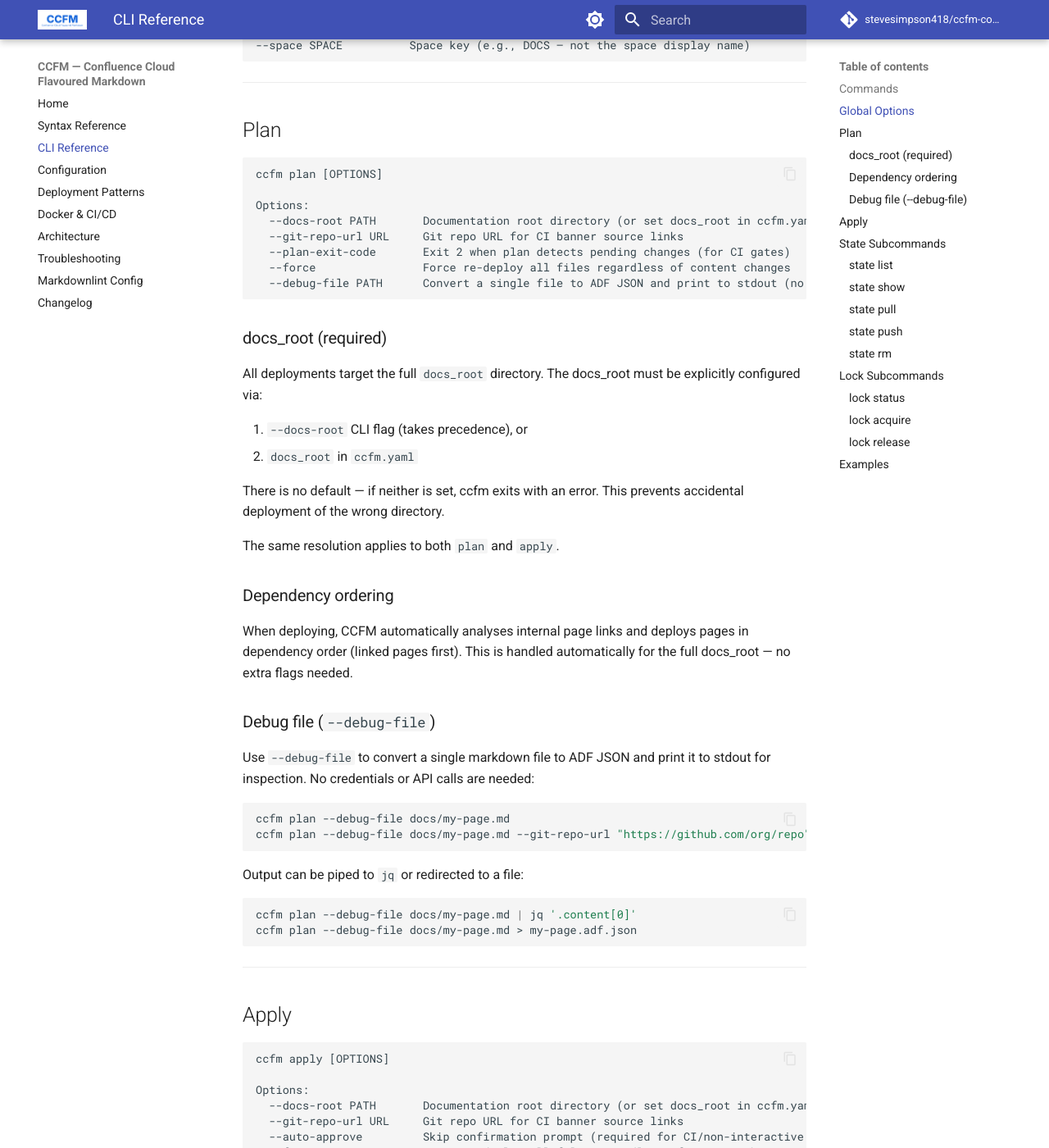
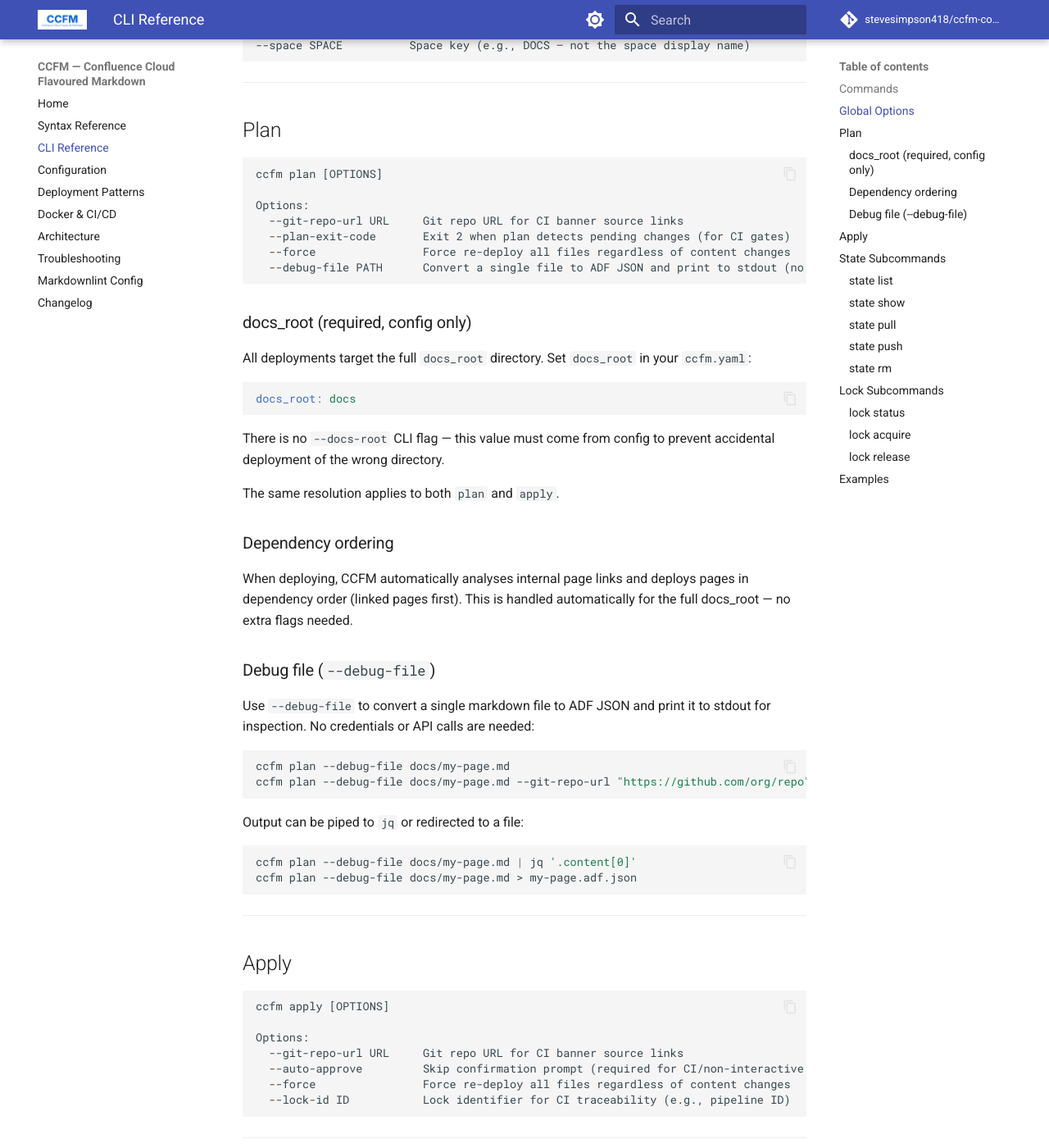
Before and after one commit to stevesimpson418/ccfm-convert, an MkDocs documentation site: the page built from docs/cli-reference.md, in a window 1280 px wide and 1400 px high, scrolled down 1114 px. Shown: the whole window at 82% size. Built offline with MkDocs 1.6.1 and Material for MkDocs 9.7.7, drawn with Linux system fonts in a browser that asks for light colours; comment, search, counter and statistics services are not loaded; some of the changed text lies outside the part shown.

Commit message:
refactor(cli)!: remove --docs-root CLI flag, config-only
docs_root must now be set exclusively via ccfm.yaml. There is no CLI
override. This prevents state corruption from accidental docs_root
switching between deployments to the same space.

- Remove --docs-root from argparse
- Update error message to reference ccfm.yaml only
- All unit tests now use config files instead of --docs-root flag
- All smoke tests use --config pointing to ccfm.yaml configs
- Add ccfm-state-smoke.yaml for state management test isolation
- Update all docs to remove --docs-root references
- Update CHANGELOG with additional breaking change

````diff
--- a/docs/cli-reference.md
+++ b/docs/cli-reference.md
@@ -44,21 +44,22 @@ These apply to all commands:
 ccfm plan [OPTIONS]
 
 Options:
-  --docs-root PATH       Documentation root directory (or set docs_root in ccfm.yaml)
   --git-repo-url URL     Git repo URL for CI banner source links
   --plan-exit-code       Exit 2 when plan detects pending changes (for CI gates)
   --force                Force re-deploy all files regardless of content changes
   --debug-file PATH      Convert a single file to ADF JSON and print to stdout (no API calls)
 ```
 
-### docs_root (required)
+### docs_root (required, config only)
 
-All deployments target the full `docs_root` directory. The docs_root must be explicitly configured via:
+All deployments target the full `docs_root` directory. Set `docs_root` in your `ccfm.yaml`:
 
-1. `--docs-root` CLI flag (takes precedence), or
-2. `docs_root` in `ccfm.yaml`
+```yaml
+docs_root: docs
+```
 
-There is no default — if neither is set, ccfm exits with an error. This prevents accidental deployment of the wrong directory.
+There is no `--docs-root` CLI flag — this value must come from config to prevent accidental
+deployment of the wrong directory.
 
 The same resolution applies to both `plan` and `apply`.
 
@@ -93,7 +94,6 @@ ccfm plan --debug-file docs/my-page.md > my-page.adf.json
 ccfm apply [OPTIONS]
 
 Options:
-  --docs-root PATH       Documentation root directory (or set docs_root in ccfm.yaml)
   --git-repo-url URL     Git repo URL for CI banner source links
   --auto-approve         Skip confirmation prompt (required for CI/non-interactive use)
   --force                Force re-deploy all files regardless of content changes
@@ -190,15 +190,14 @@ ccfm --domain company.atlassian.net --email user@example.com --token abc123 --sp
 # Preview what would change (credentials from ccfm.yaml)
 ccfm plan
 
-# Preview with explicit docs_root
-ccfm plan --docs-root path/to/docs
+# Preview what would change (credentials and docs_root from ccfm.yaml)
+ccfm plan
 
 # Apply all docs with auto-approve (for CI)
 ccfm apply --auto-approve
 
-# Apply with explicit docs_root and CI banner links
-ccfm apply --docs-root path/to/docs \
-  --git-repo-url "https://github.com/org/repo/blob/main" --auto-approve
+# Apply with CI banner links
+ccfm apply --git-repo-url "https://github.com/org/repo/blob/main" --auto-approve
 
 # Force re-deploy all files
 ccfm apply --force --auto-approve
````
Also changed, not shown: README.md (+1 -1 lines), docs/deployment-patterns.md (+2 -2 lines), docs/docker.md (+3 -3 lines), 11 other files.
